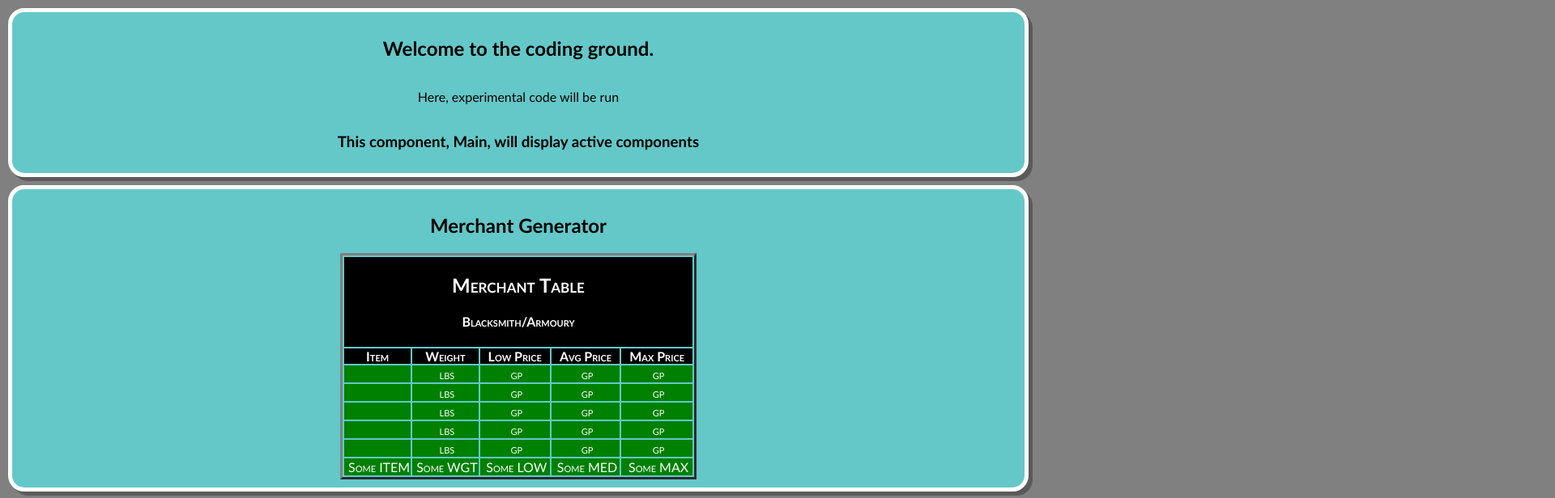
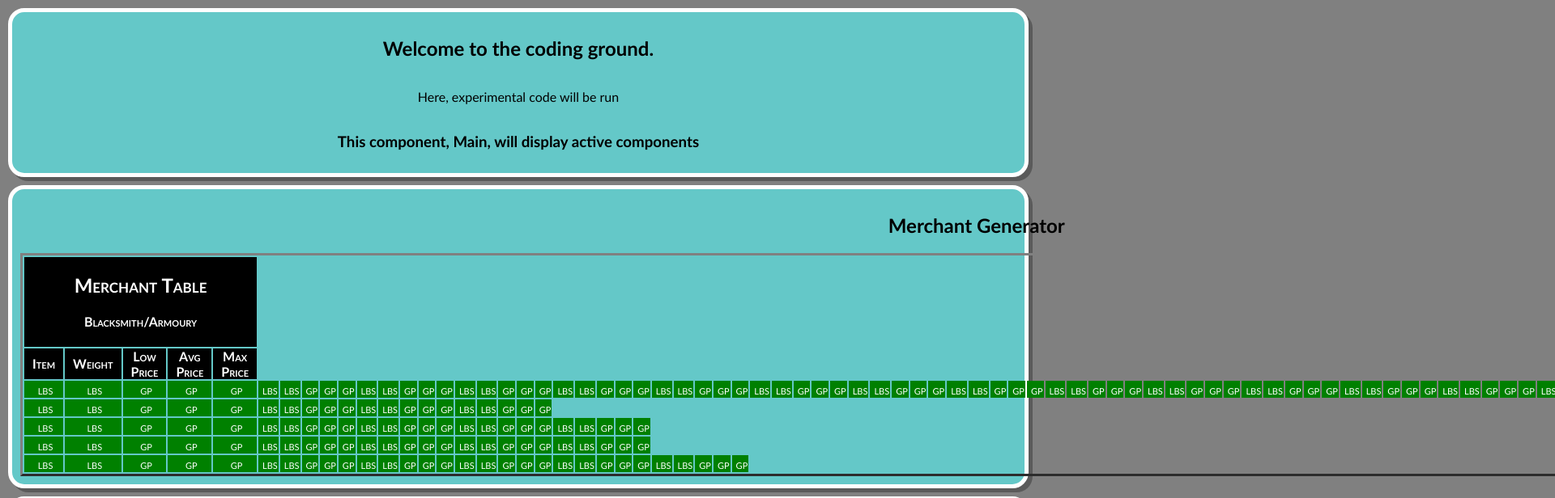
Before and after one commit to BNag87/Testing-Area, a React (Create React App) app: page / in a window 1280 px wide. Shown: the top 616 px of the page at 81% size, 1920 px wide, since content can reach past the window. Built offline with nearby package versions, Linux system fonts and the light colour scheme.

Commit message:
Table population issue
Trying to get table to autofill, half works. Follow thread on stackoverflow to get help

```diff
--- a/src/Components/C-MerchantGenerator.js
+++ b/src/Components/C-MerchantGenerator.js
@@ -25,20 +25,23 @@ export const MerchantGenerator = () => {
     //get the json data
     const jsonData = require("../Reference Files/Json Files/shops.json");
 
-    console.log("'Object.values()' of items_light_armour:");
+    // console.log("'Object.values()' of jsonData.shops[0]:");
     const objInnerValues = Object.values(jsonData.shops[0])
-    console.log(objInnerValues);
+    // console.log(objInnerValues);
+
+    // for(let i = 1; i < dummy.length; i++)
+    //     {
+    //         console.table(dummy[i]);
+    //         // for(let x = 1; x < dummy[i].length; x++)
+    //         // {
+    //         //     console.log("Spitting 'dummy["+i+"]["+x+"]': \n"+dummy[i][x].item);
+    //         // }
+    //     }
 
     const BarkItemBlurb = (input) => {
         console.log ("Barkitemblurb was fired with the input: " +input);
-        console.log(dummy[input][input].item + " " + dummy[input][input].blurb)
+        console.log("\n"+objInnerValues[0][input].item + "\n" + objInnerValues[0][input].blurb)
     }
-
-    //trying a map to log here, see if data is actually being put in an array
-    let dummy = objInnerValues.map(x => x);
-    console.log("Spitting mapped object: "+dummy[1][1].low_price);
-
-
 
     //==========----------→COMPONENT RETURN BLOCK STARTS HERE
         return(
@@ -64,27 +67,25 @@ export const MerchantGenerator = () => {
                             </TableRow>
 
 
-                                {objInnerValues.map((things, i) => (
-                                    <TableRow
-                                        key= {i}
-                                        onClick={() => BarkItemBlurb(i)}>
-                                        <SuperTD>{dummy[i].item}</SuperTD>
-                                        <SuperTD>{dummy[i].weight}lbs</SuperTD>
-                                        <SuperTD>{dummy[i].low_price}gp</SuperTD>
-                                        <SuperTD>{dummy[i].med_price}gp</SuperTD>
-                                        <SuperTD>{dummy[i].high_price}gp</SuperTD>
+
+                            {
+                                objInnerValues.map((things, i) => (
+
+                                    <TableRow key= {i} onClick={() => BarkItemBlurb(i)}>
+
+                                    {Object.keys(things).map((eachThing) => (
+                                        <>
+                                    <SuperTD>{eachThing.item}lbs</SuperTD>
+                                    <SuperTD>{eachThing.weight}lbs</SuperTD>
+                                    <SuperTD>{eachThing.low_price}gp</SuperTD>
+                                    <SuperTD>{eachThing.med_price}gp</SuperTD>
+                                    <SuperTD>{eachThing.high_price}gp</SuperTD>
+                                        </>
+                                    ))}
                                     </TableRow>
-                            ))}
-
-
-                            <TableRow>
-                                <SuperTD>Some ITEM</SuperTD>
-                                <SuperTD>Some WGT</SuperTD>
-                                <SuperTD>Some LOW</SuperTD>
-                                <SuperTD>Some MED</SuperTD>
-                                <SuperTD>Some MAX</SuperTD>
-                            </TableRow>
-
+                                    )
+                                )
+                            }
                     </TableHead>
                 </Table>
             </Wrapper>
```
